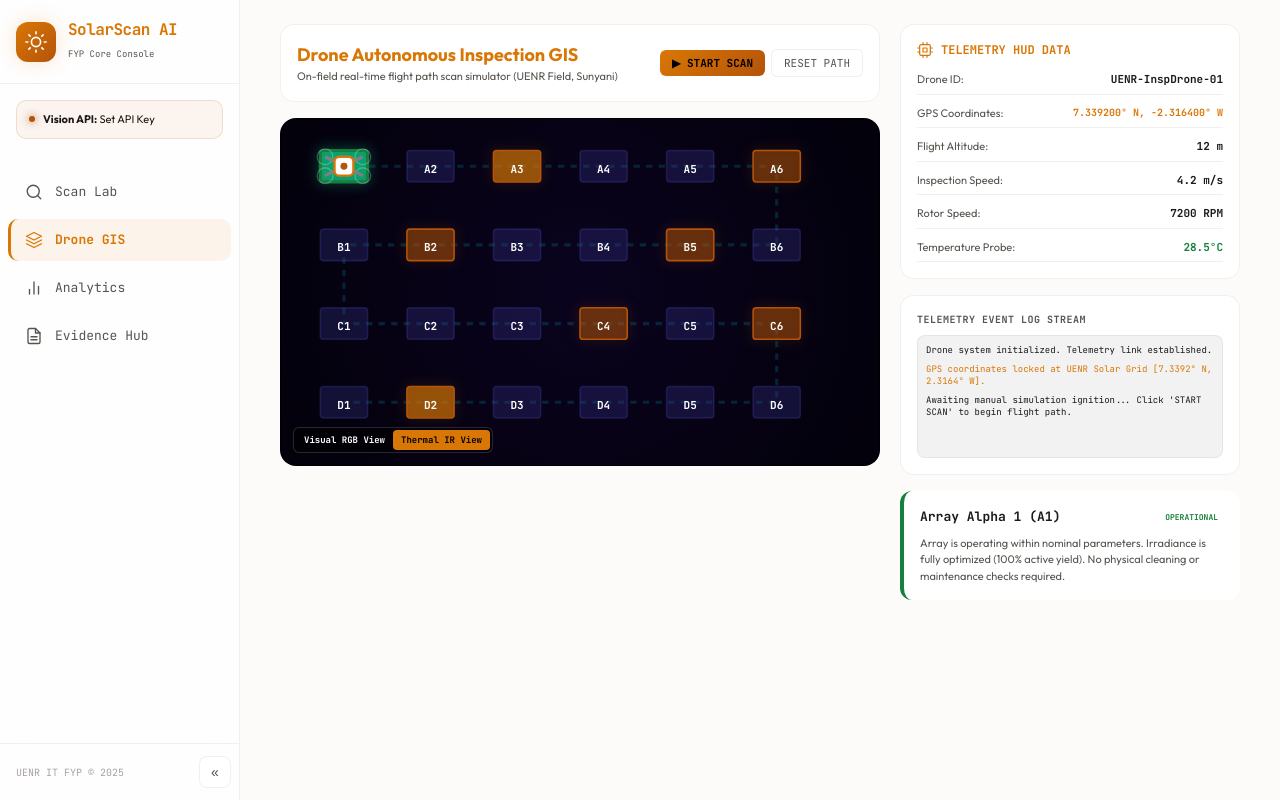
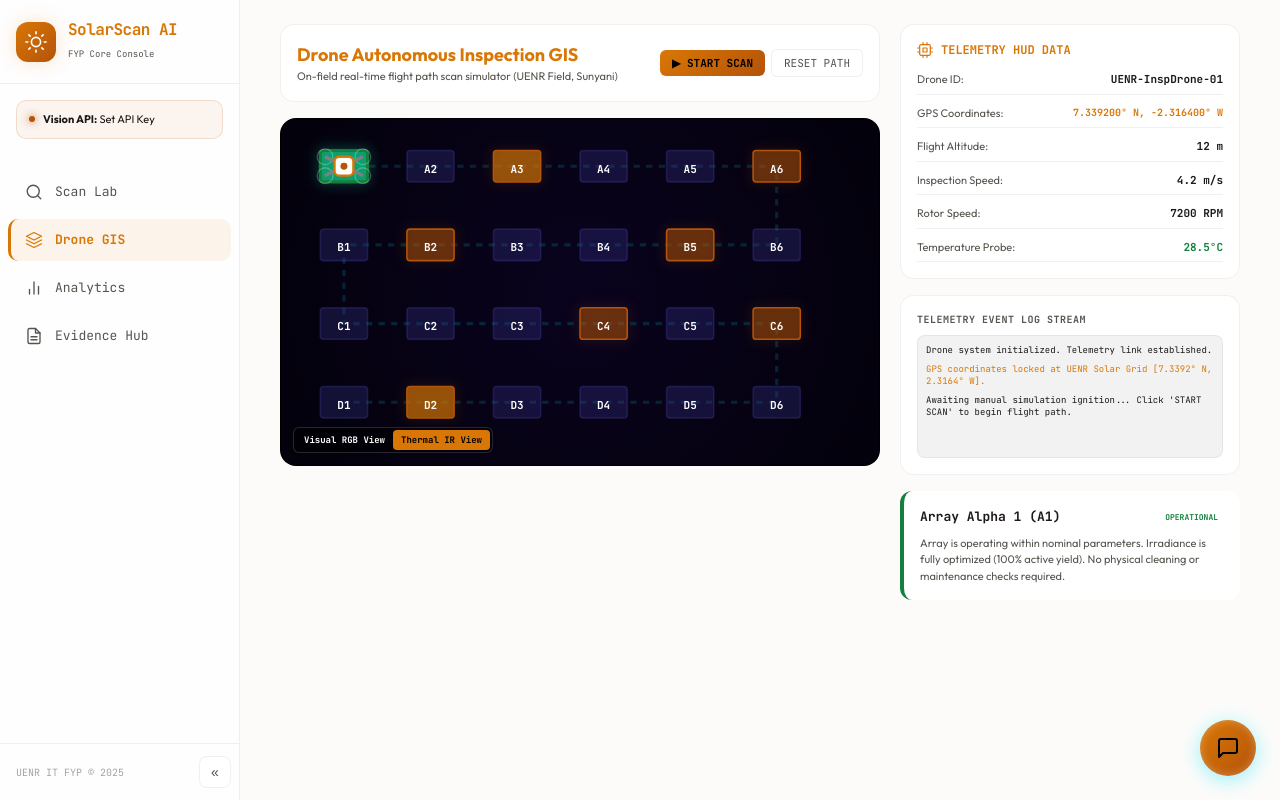
Before and after one commit to Ama-gyamfuah/SolarscanAI, a React (Vite) app: page / in a window 1280 px wide. Both pictures are taken after a click on the button "Drone GIS". Built offline with nearby package versions, Linux system fonts and the light colour scheme.

Commit message:
Enable chatbot on drone tab, apply border-box style to main, and set explicit width-height SVG attributes

```diff
--- a/src/App.jsx
+++ b/src/App.jsx
@@ -178,6 +178,7 @@ export default function App() {
           display: "flex",
           flexDirection: "column",
           gap: "24px",
+          boxSizing: "border-box"
         }}
       >
         <section className="animate-fade-up">
@@ -200,7 +201,7 @@ export default function App() {
       {isMobile && <BottomNav activeTab={activeTab} setActiveTab={setActiveTab} tabs={TABS} />}
 
       {/* Floating AI Solar Expert Chatbot */}
-      {["scan", "analytics", "evidence"].includes(activeTab) && (
+      {["scan", "drone", "analytics", "evidence"].includes(activeTab) && (
         <Chatbot apiKey={apiKey} />
       )}
     </div>
--- a/src/components/DroneMap.jsx
+++ b/src/components/DroneMap.jsx
@@ -239,9 +239,10 @@ export default function DroneMap() {
           width: "100%",
           boxShadow: "inset 0 0 20px rgba(0,0,0,0.8)"
         }}>
-          {/* SVG Map Grid overlay */}
           <svg
             viewBox="0 0 380 220"
+            width="100%"
+            height="auto"
             style={{
               width: "100%",
               height: "auto",
```
